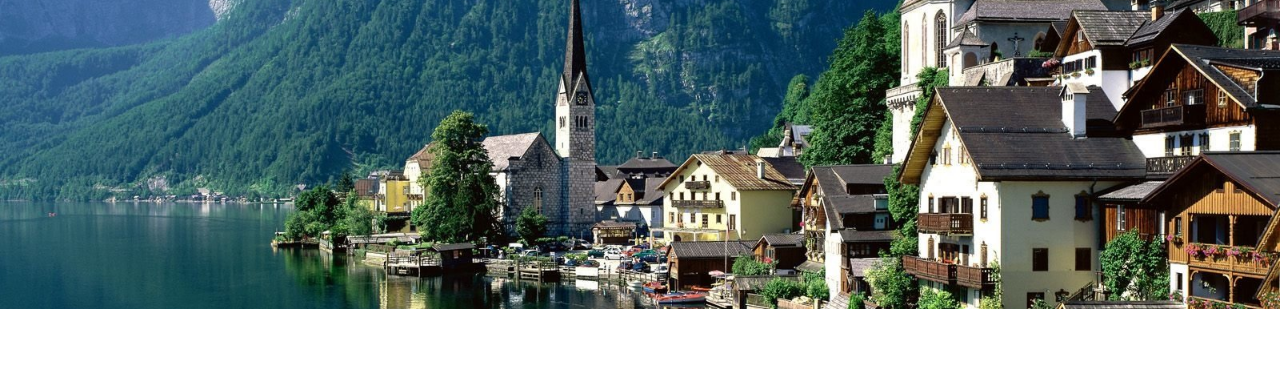
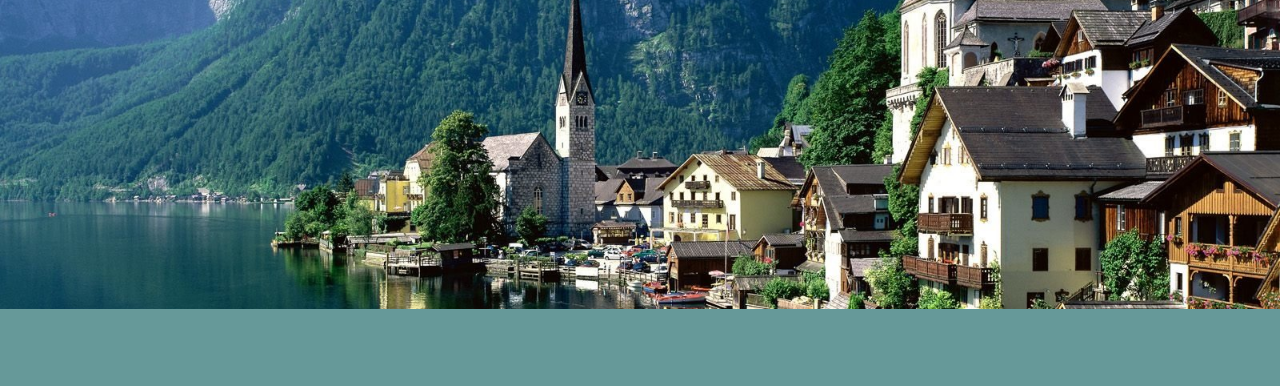
Before and after one commit to isipp/G7_Projekt, a plain HTML site: page Proj_G7/Leistungsplanung.html in a window 1280 px wide. Shown: the part 91-477 px from the top of the page. Drawn offline with nearby package versions, Linux system fonts and the light colour scheme.

Commit message:
Die Hintergrundfarbe bei Unterseite LeistP.

```diff
--- a/Proj_G7/Leistungsplanung.html
+++ b/Proj_G7/Leistungsplanung.html
@@ -8,7 +8,7 @@
     <title>Document</title>
 
 </head>
-<body>
+<body style="background-color:#669999;">
 
 <header class="header">
     <div class="container">
```
